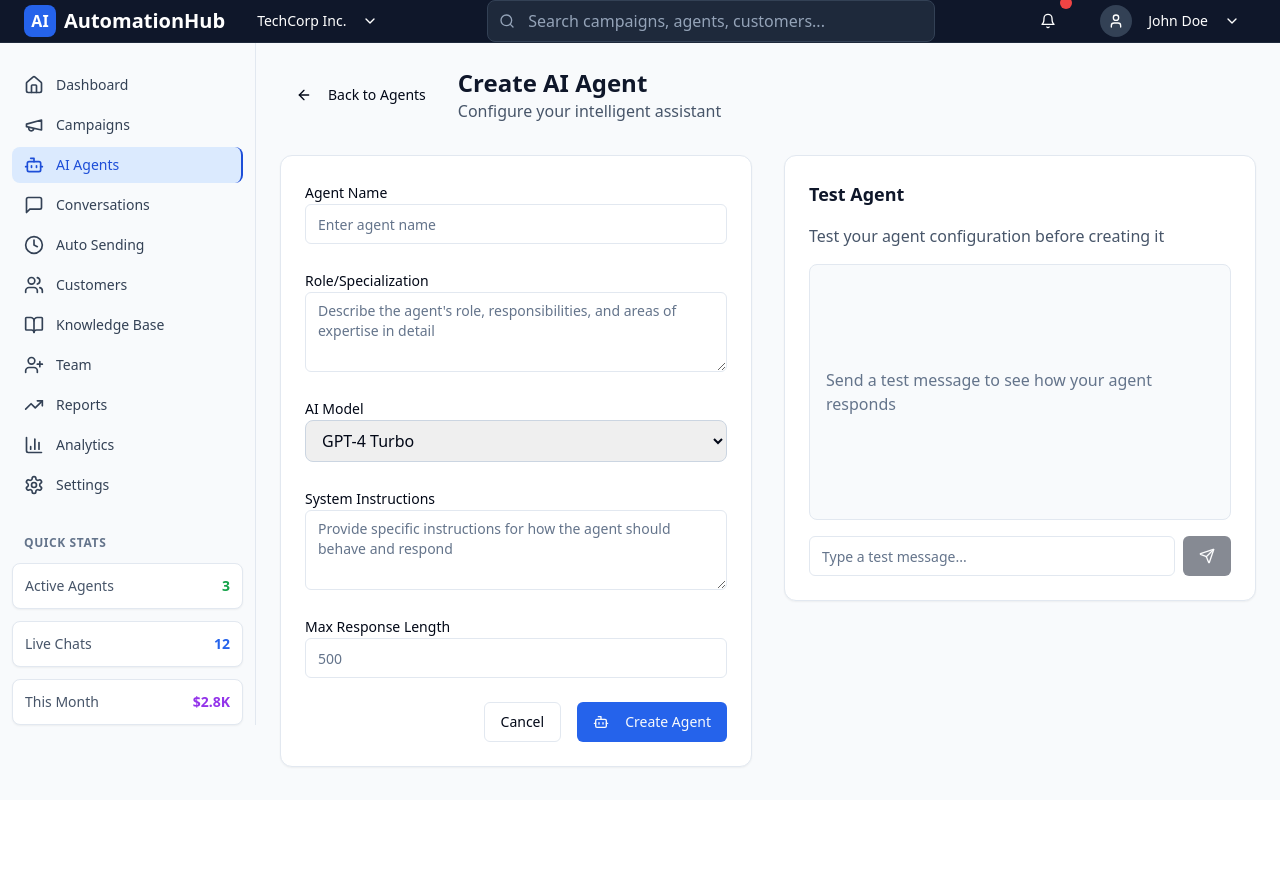
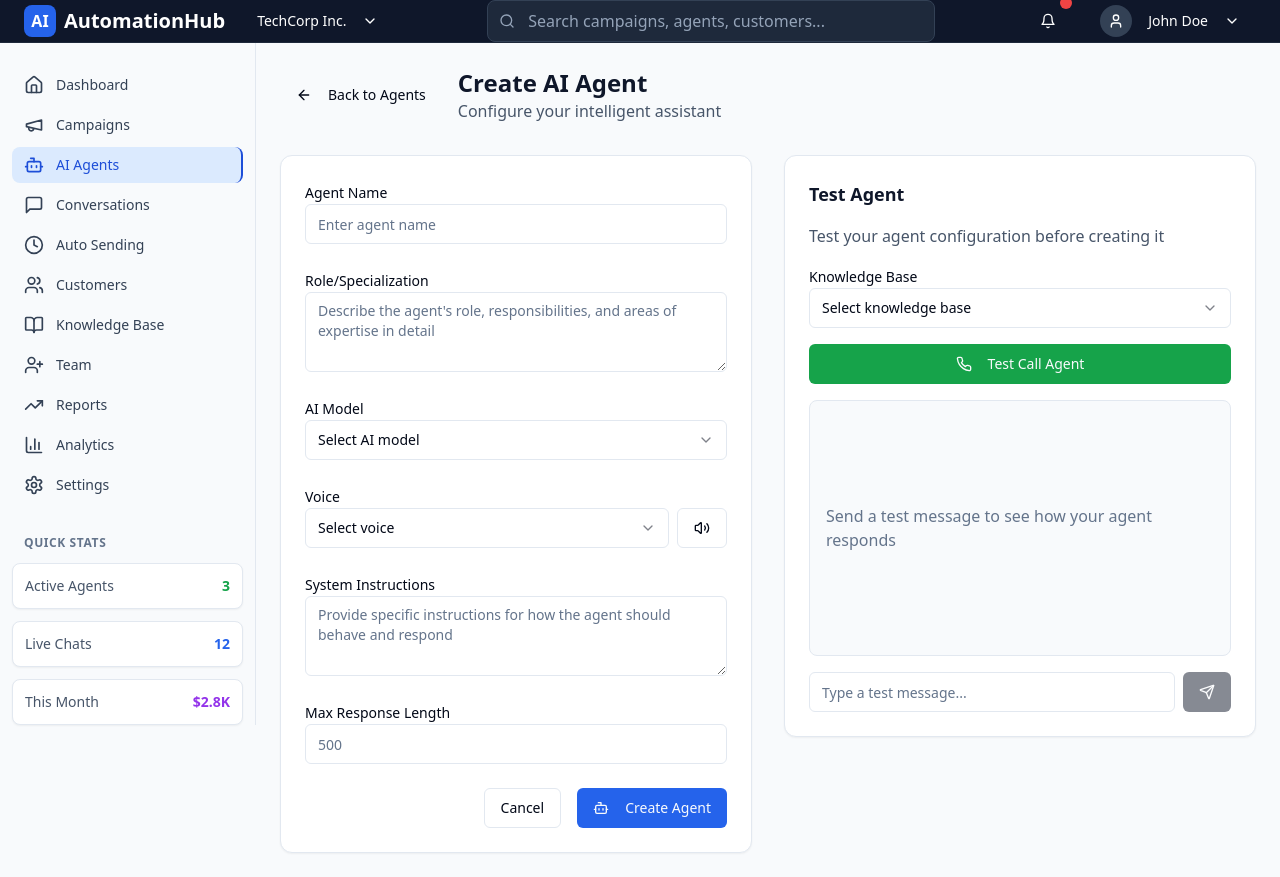
Before and after one commit to i-link-pro/automated-insight-platform, a React (Vite) app: page /agents/create in a window 1280 px wide. Before the commit the page ends 800 px from the top, so only its background shows below. Built offline with nearby package versions, Linux system fonts and the light colour scheme.

Commit message:
feat: Enhance AI Agent creation and details
- Added voice selection dropdown and listen/call buttons to the Create AI Agent page.
- Added a knowledge base dropdown to the test agent block.
- Added a version field to the AI Agents card.
- Added a version history button to the agent detail page.

```diff
--- a/src/pages/AgentDetails.tsx
+++ b/src/pages/AgentDetails.tsx
@@ -4,7 +4,7 @@ import { useNavigate, useParams } from 'react-router-dom';
 import Header from '@/components/Header';
 import Sidebar from '@/components/Sidebar';
 import { Button } from '@/components/ui/button';
-import { ArrowLeft, Settings, Bot, MessageSquare, TrendingUp, Clock, Star } from 'lucide-react';
+import { ArrowLeft, Settings, Bot, MessageSquare, TrendingUp, Clock, Star, History } from 'lucide-react';
 
 const AgentDetails = () => {
   const navigate = useNavigate();
@@ -19,6 +19,7 @@ const AgentDetails = () => {
     successRate: 91,
     avgResponse: '1.2s',
     model: 'GPT-4 Turbo',
+    version: 'v2.1',
     totalConversations: 1847,
     rating: 4.8,
     uptime: '99.9%'
@@ -29,6 +30,11 @@ const AgentDetails = () => {
     { id: 2, customer: 'Emma Wilson', status: 'active', duration: '2m 15s', result: 'pending' },
     { id: 3, customer: 'Mike Johnson', status: 'completed', duration: '8m 47s', result: 'success' },
   ];
+
+  const handleVersionHistory = () => {
+    // Navigate to version history page or show modal
+    console.log('Show version history for agent', id);
+  };
 
   return (
     <div className="min-h-screen bg-slate-50">
@@ -48,13 +54,24 @@ const AgentDetails = () => {
               Back to Agents
             </Button>
             <div className="flex-1">
-              <h1 className="text-2xl font-bold text-slate-900">{agent.name}</h1>
+              <div className="flex items-center space-x-3">
+                <h1 className="text-2xl font-bold text-slate-900">{agent.name}</h1>
+                <span className="text-sm bg-blue-100 text-blue-800 px-2 py-1 rounded-full font-medium">
+                  {agent.version}
+                </span>
+              </div>
               <p className="text-slate-600">{agent.role} - Performance Dashboard</p>
             </div>
-            <Button variant="outline">
-              <Settings className="h-4 w-4 mr-2" />
-              Edit Agent
-            </Button>
+            <div className="flex space-x-2">
+              <Button variant="outline" onClick={handleVersionHistory}>
+                <History className="h-4 w-4 mr-2" />
+                Version History
+              </Button>
+              <Button variant="outline">
+                <Settings className="h-4 w-4 mr-2" />
+                Edit Agent
+              </Button>
+            </div>
           </div>
 
           {/* Agent Overview */}
@@ -154,6 +171,10 @@ const AgentDetails = () => {
                   <p className="text-sm font-medium text-slate-900">{agent.model}</p>
                 </div>
                 <div>
+                  <p className="text-sm text-slate-600">Version</p>
+                  <p className="text-sm font-medium text-blue-600">{agent.version}</p>
+                </div>
+                <div>
                   <p className="text-sm text-slate-600">Total Conversations</p>
                   <p className="text-sm font-medium text-slate-900">{agent.totalConversations.toLocaleString()}</p>
                 </div>
--- a/src/pages/Agents.tsx
+++ b/src/pages/Agents.tsx
@@ -19,6 +19,7 @@ const Agents = () => {
       successRate: 91,
       avgResponse: '1.2s',
       model: 'GPT-4 Turbo',
+      version: 'v2.1',
       lastUpdated: '2 hours ago'
     },
     {
@@ -30,6 +31,7 @@ const Agents = () => {
       successRate: 88,
       avgResponse: '2.1s',
       model: 'GPT-4',
+      version: 'v1.8',
       lastUpdated: '1 day ago'
     },
     {
@@ -41,6 +43,7 @@ const Agents = () => {
       successRate: 95,
       avgResponse: '0.9s',
       model: 'GPT-3.5 Turbo',
+      version: 'v3.0',
       lastUpdated: '15 min ago'
     }
   ];
@@ -127,6 +130,7 @@ const Agents = () => {
                     <div>
                       <h3 className="text-lg font-semibold text-slate-900">{agent.name}</h3>
                       <p className="text-sm text-slate-600">{agent.role}</p>
+                      <p className="text-xs text-blue-600 font-medium">{agent.version}</p>
                     </div>
                   </div>
                   <span className={`inline-flex px-2 py-1 text-xs font-semibold rounded-full ${
--- a/src/pages/CreateAgent.tsx
+++ b/src/pages/CreateAgent.tsx
@@ -7,7 +7,8 @@ import { Button } from '@/components/ui/button';
 import { Input } from '@/components/ui/input';
 import { Label } from '@/components/ui/label';
 import { Textarea } from '@/components/ui/textarea';
-import { ArrowLeft, Bot, Send } from 'lucide-react';
+import { Select, SelectContent, SelectItem, SelectTrigger, SelectValue } from '@/components/ui/select';
+import { ArrowLeft, Bot, Send, Volume2, Phone } from 'lucide-react';
 import { useToast } from '@/hooks/use-toast';
 
 const CreateAgent = () => {
@@ -15,6 +16,22 @@ const CreateAgent = () => {
   const { toast } = useToast();
   const [testMessage, setTestMessage] = useState('');
   const [testResponse, setTestResponse] = useState('');
+  const [selectedVoice, setSelectedVoice] = useState('');
+  const [selectedKnowledgeBase, setSelectedKnowledgeBase] = useState('');
+
+  const voices = [
+    { id: 'sarah', name: 'Sarah - Professional Female' },
+    { id: 'mike', name: 'Mike - Friendly Male' },
+    { id: 'emma', name: 'Emma - Warm Female' },
+    { id: 'alex', name: 'Alex - Energetic Male' }
+  ];
+
+  const knowledgeBases = [
+    { id: 'general', name: 'General Knowledge Base' },
+    { id: 'sales', name: 'Sales Training Materials' },
+    { id: 'support', name: 'Support Documentation' },
+    { id: 'hr', name: 'HR Policies & Procedures' }
+  ];
 
   const handleSubmit = (e: React.FormEvent) => {
     e.preventDefault();
@@ -27,8 +44,30 @@ const CreateAgent = () => {
 
   const handleTestAgent = () => {
     if (testMessage.trim()) {
-      setTestResponse(`This is a test response from your AI agent. Original message: "${testMessage}"`);
+      setTestResponse(`This is a test response from your AI agent using ${selectedVoice ? voices.find(v => v.id === selectedVoice)?.name : 'default voice'} and ${selectedKnowledgeBase ? knowledgeBases.find(kb => kb.id === selectedKnowledgeBase)?.name : 'no knowledge base'}. Original message: "${testMessage}"`);
     }
+  };
+
+  const handleListenVoice = () => {
+    if (selectedVoice) {
+      toast({
+        title: "Voice Preview",
+        description: `Playing preview of ${voices.find(v => v.id === selectedVoice)?.name}`,
+      });
+    } else {
+      toast({
+        title: "No Voice Selected",
+        description: "Please select a voice first to preview it.",
+        variant: "destructive"
+      });
+    }
+  };
+
+  const handleTestCall = () => {
+    toast({
+      title: "Test Call Initiated",
+      description: "A test call will be placed to your phone number shortly.",
+    });
   };
 
   return (
@@ -70,11 +109,37 @@ const CreateAgent = () => {
 
                 <div>
                   <Label htmlFor="model">AI Model</Label>
-                  <select id="model" className="w-full px-3 py-2 border border-slate-300 rounded-lg focus:outline-none focus:ring-2 focus:ring-blue-500">
-                    <option value="gpt-4-turbo">GPT-4 Turbo</option>
-                    <option value="gpt-4">GPT-4</option>
-                    <option value="gpt-3.5-turbo">GPT-3.5 Turbo</option>
-                  </select>
+                  <Select>
+                    <SelectTrigger>
+                      <SelectValue placeholder="Select AI model" />
+                    </SelectTrigger>
+                    <SelectContent>
+                      <SelectItem value="gpt-4-turbo">GPT-4 Turbo</SelectItem>
+                      <SelectItem value="gpt-4">GPT-4</SelectItem>
+                      <SelectItem value="gpt-3.5-turbo">GPT-3.5 Turbo</SelectItem>
+                    </SelectContent>
+                  </Select>
+                </div>
+
+                <div>
+                  <Label htmlFor="voice">Voice</Label>
+                  <div className="flex space-x-2">
+                    <Select value={selectedVoice} onValueChange={setSelectedVoice}>
+                      <SelectTrigger className="flex-1">
+                        <SelectValue placeholder="Select voice" />
+                      </SelectTrigger>
+                      <SelectContent>
+                        {voices.map((voice) => (
+                          <SelectItem key={voice.id} value={voice.id}>
+                            {voice.name}
+                          </SelectItem>
+                        ))}
+                      </SelectContent>
+                    </Select>
+                    <Button type="button" variant="outline" onClick={handleListenVoice}>
+                      <Volume2 className="h-4 w-4" />
+                    </Button>
+                  </div>
                 </div>
 
                 <div>
@@ -104,6 +169,29 @@ const CreateAgent = () => {
               <div className="bg-white rounded-xl p-6 shadow-sm border border-slate-200">
                 <h3 className="text-lg font-semibold text-slate-900 mb-4">Test Agent</h3>
                 <p className="text-slate-600 mb-4">Test your agent configuration before creating it</p>
+
+                <div className="space-y-4 mb-4">
+                  <div>
+                    <Label>Knowledge Base</Label>
+                    <Select value={selectedKnowledgeBase} onValueChange={setSelectedKnowledgeBase}>
+                      <SelectTrigger>
+                        <SelectValue placeholder="Select knowledge base" />
+                      </SelectTrigger>
+                      <SelectContent>
+                        {knowledgeBases.map((kb) => (
+                          <SelectItem key={kb.id} value={kb.id}>
+                            {kb.name}
+                          </SelectItem>
+                        ))}
+                      </SelectContent>
+                    </Select>
+                  </div>
+
+                  <Button onClick={handleTestCall} className="w-full bg-green-600 hover:bg-green-700">
+                    <Phone className="h-4 w-4 mr-2" />
+                    Test Call Agent
+                  </Button>
+                </div>
 
                 <div className="border border-slate-200 rounded-lg p-4 h-64 mb-4 overflow-y-auto bg-slate-50">
                   {testResponse ? (
```
